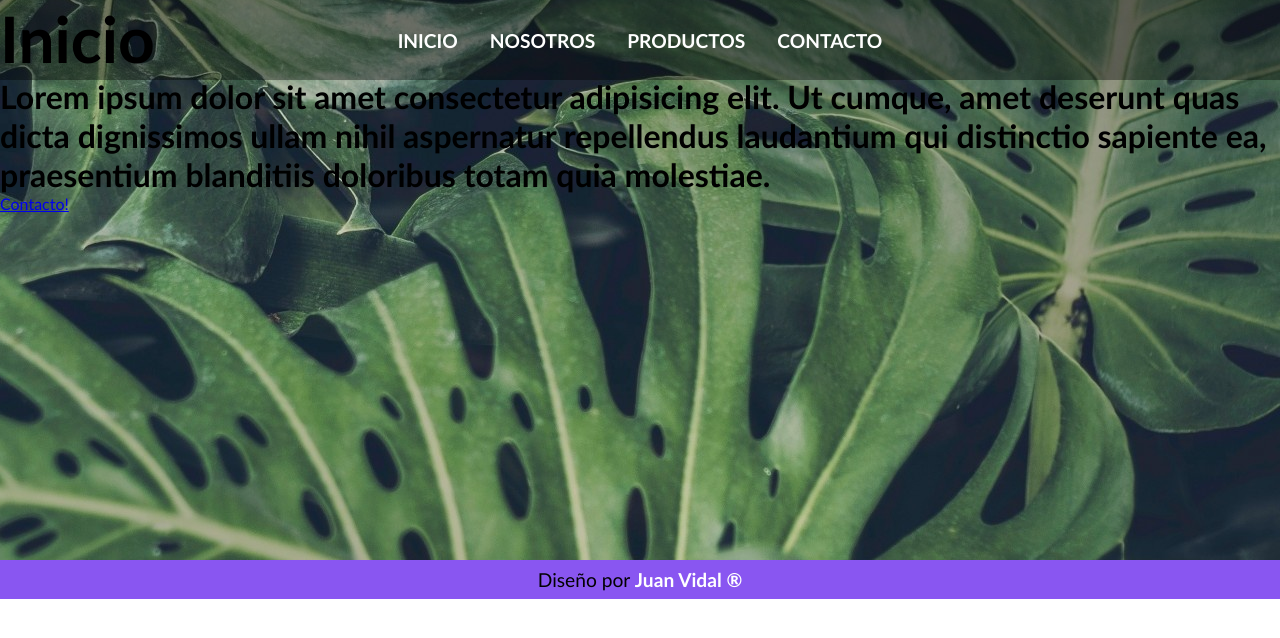
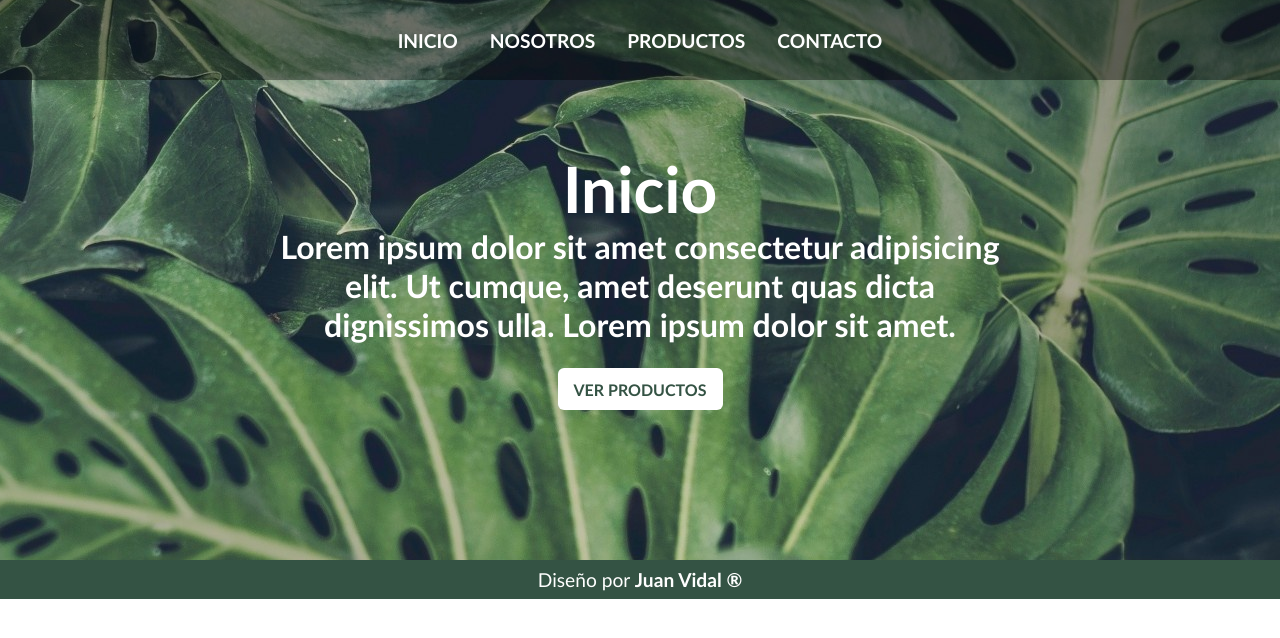
Before and after one commit to JuanVidal03/store-php, a PHP site: page / in a window 1280 px wide. Shown: the top 638 px of the page. Run offline with PHP 8.4, Linux system fonts and the light colour scheme.

Commit message:
página de productos hecha

```diff
--- a/css/styles.css
+++ b/css/styles.css
@@ -6,13 +6,11 @@
     font-family: 'Gill Sans', 'Gill Sans MT', Calibri, 'Trebuchet MS', sans-serif;
 }
 
-/*
-    --primary-color:  #020102;
-    --second-color: #8956f1;
-    --third-color: #cb80ff;
-    --fourth-color: #241b35;
-    --white: #ffff;
-*/
+::selection{
+    background-color: #345344;
+    color: #fff;
+}
+
 h1{font-size: 4rem;}
 h2{font-size: 3.5rem;}
 h3{font-size: 3rem;}
@@ -26,9 +24,10 @@ p{font-size: 1rem;}
 .navbar{
     width: 100%;
     height: 5rem;
-    background-color: #0201025d;
+    background-color: hsla(0, 0%, 0%, 0.37);
     padding: 0 3rem;
     position: fixed;
+    z-index: 1;
 }
 
 .nav{
@@ -56,7 +55,7 @@ p{font-size: 1rem;}
 /* footer styles */
 .footer{
     width: 100%;
-    background-color: #8956f1;
+    background-color: #345344;
     padding: .5rem 0;
     display: flex;
     align-items: center;
@@ -71,7 +70,7 @@ p{font-size: 1rem;}
 }
 
 .footer p{
-    color: #020102;
+    color: #ffff;
     font-size: 1.2rem;
 }
 
@@ -80,6 +79,142 @@ p{font-size: 1rem;}
 .banner{
     width: 100%;
     height: 70vh;
-    background-image: url('../img/plants.jpg');
+    background-image: url('../img/plants.jpg') ;
     background-position: calc(70%);
+    display: flex;
+    align-items: center;
+    justify-content: center;
 }
+
+.banner-text-container{
+    max-width: 750px;
+    height: 100%;
+    display: flex;
+    align-items: center;
+    justify-content: center;
+    flex-direction: column;
+}
+
+.banner-description, .banner-title{
+    text-align: center;
+    color: #fff;
+}
+
+.banner-btn {
+    padding: 0.7rem 1rem;
+    background-color: #fff;
+    border-radius: 6px;
+    transition: .5s;
+    position: relative;
+    overflow: hidden;
+    cursor: pointer;
+    z-index: 1;
+    font-weight: 700;
+    font-size: 1rem;
+    text-transform: uppercase;
+    color: #345344;
+    text-decoration: none;
+    margin-top: 1.5rem;
+}
+
+.banner-btn::after, .banner-btn::before {
+    content: '';
+    display: block;
+    height: 100%;
+    width: 100%;
+    transform: skew(90deg) translate(-50%, -50%);
+    position: absolute;
+    inset: 50%;
+    left: 25%;
+    z-index: -1;
+    transition: .5s ease-out;
+    background-color: #345344;
+}
+
+.banner-btn::before {
+    top: -50%;
+    left: -25%;
+    transform: skew(90deg) rotate(180deg) translate(-50%, -50%);
+}
+
+.banner-btn:hover::before {
+    transform: skew(45deg) rotate(180deg) translate(-50%, -50%);
+}
+
+.banner-btn:hover::after {
+    transform: skew(45deg) translate(-50%, -50%);
+}
+
+.banner-btn:hover {
+    color: #fff;
+}
+
+.banner-btn:active {
+    filter: brightness(.7);
+    transform: scale(.98);
+}
+
+
+
+
+/* products page styles */
+
+.banner-products-container{
+    width: 100%;
+    padding: 7rem 0 5rem 0;
+    display: flex;
+    align-items: center;
+    justify-content: center;
+}
+
+.banner-products-title{
+    color: #ffff;
+}
+
+.principal-container-products{
+    width: 100%;
+    background-color: #212121;
+    display: flex;
+    flex-direction: column;
+    align-items: center;
+}
+
+.products-container{
+    max-width: 1080px;
+    display: flex;
+    align-items: center;
+    justify-content: center;
+    gap: 3rem;
+}
+
+.card-product-container {
+    max-width: 250px;
+    max-height: 400px;
+    background-image: linear-gradient(163deg, #00ff75 0%, #3700ff 100%);
+    border-radius: 20px;
+    box-shadow: 0px 0px 10px 5px #00ff75;
+    transition: all .3s;
+    cursor: pointer;
+}
+
+.product-content-container {
+    max-width: 250px;
+    max-height: 400px;
+    padding: 1rem;
+    background-color: #1a1a1a;
+    border-radius: 20px;
+    transition: all .2s;
+}
+
+.product-content-container:hover {
+    transform: scale(0.98);
+    border-radius: 20px;
+}
+
+.card-product-container:hover{
+    box-shadow: none;
+}
+
+.product-title, .product-text{
+    color: #ffff;
+}
--- a/index.php
+++ b/index.php
@@ -4,9 +4,8 @@
     <div class="banner">
         <div class="banner-text-container">
             <h1 class="banner-title">Inicio</h1>
-            <h5 class="banner-description">Lorem ipsum dolor sit amet consectetur adipisicing elit. Ut cumque, amet deserunt quas dicta dignissimos ullam nihil aspernatur repellendus laudantium qui distinctio sapiente ea, praesentium blanditiis doloribus totam quia molestiae.</h5>
-            <a class="btn" href="contact.php">Contacto!</a>
-        </div>
+            <h5 class="banner-description">Lorem ipsum dolor sit amet consectetur adipisicing elit. Ut cumque, amet deserunt quas dicta dignissimos ulla. Lorem ipsum dolor sit amet.</h5>
+            <a class="banner-btn" href="products.php">Ver Productos</a>
     </div>
 
 <?php include('./template/footer.php')?>
```
Also changed, not shown: products.php (+78 -1 lines).
